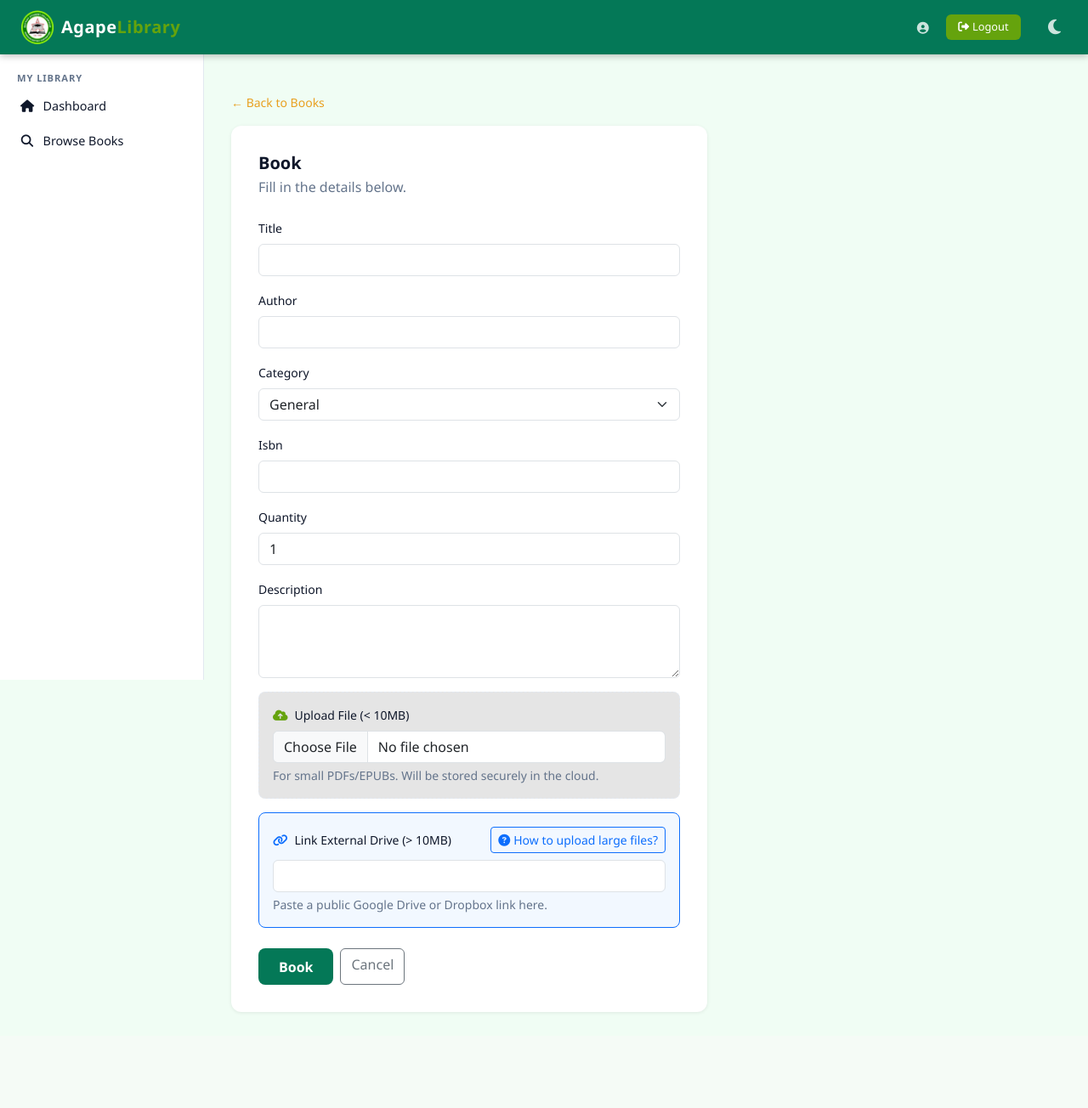
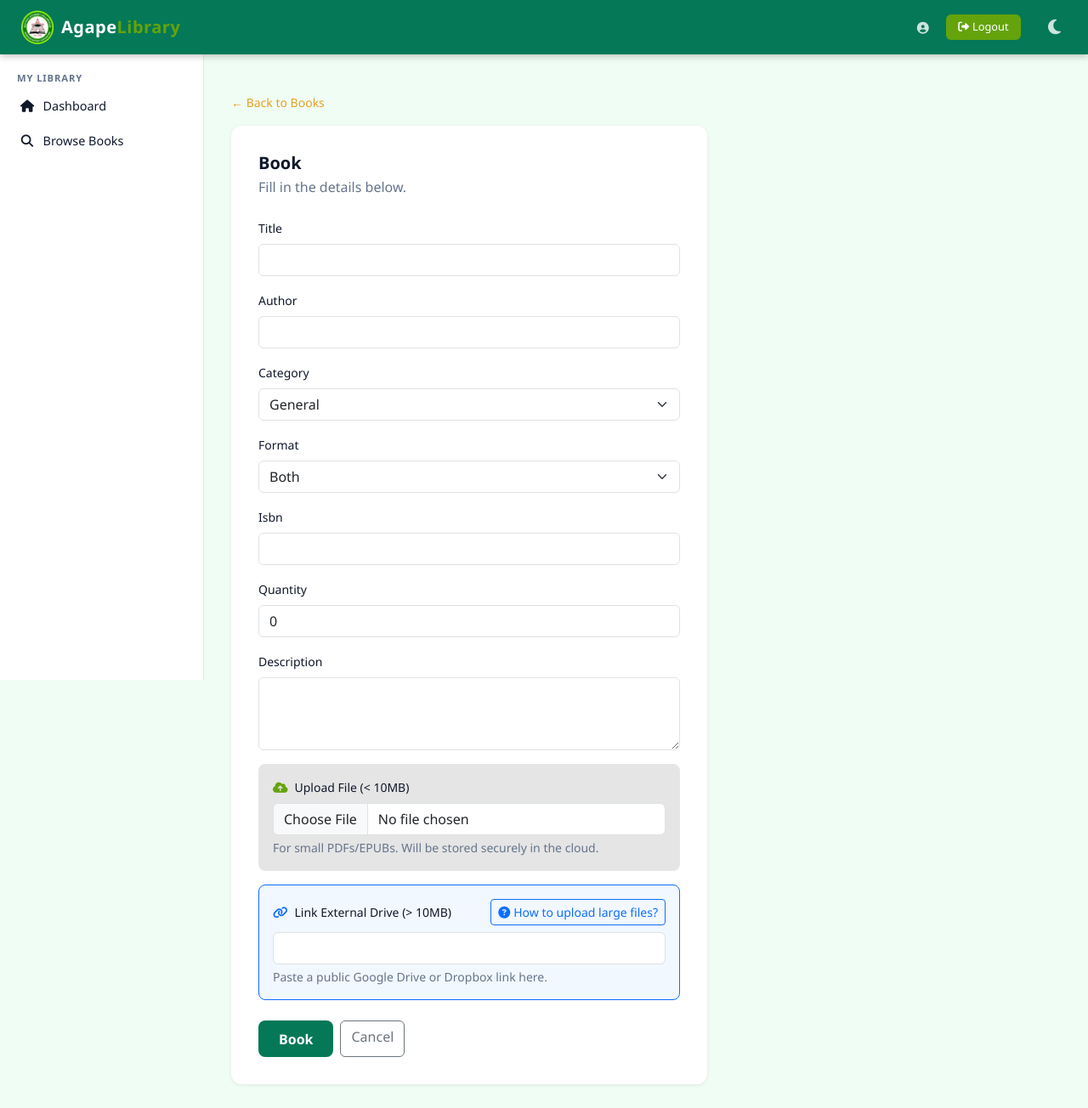
Before and after one commit to lasubsfweb/library-system, a Django app: template library/templates/admin_panel/book_form.html in a window 1280 px wide. Shown: the whole page at 85% size. Before the commit the page ends 1193 px from the top, so only its background shows below. Run offline with Django 5.2, Linux system fonts and the light colour scheme; the template is opened without the code that fills it: values that come from a table or form of the project are taken from there, others are empty.

Commit message:
feat: added dynamic book formats for hard and soft copies

```diff
--- a/library/forms.py
+++ b/library/forms.py
@@ -40,7 +40,7 @@ class AdminLoginForm(forms.Form):
 class BookForm(forms.ModelForm):
     class Meta:
         model  = Book
-        fields = ['title', 'author', 'category', 'isbn', 'quantity', 'description', 'soft_copy', 'external_drive_link']
+        fields = ['title', 'author', 'category', 'format', 'isbn', 'quantity', 'description', 'soft_copy', 'external_drive_link']
         widgets = {
             'description': forms.Textarea(attrs={'rows': 3}),
         }
--- a/library/models.py
+++ b/library/models.py
@@ -100,11 +100,18 @@ class Book(models.Model):
         ('Medicine', 'Medicine'), ('Law', 'Law'), ('General', 'General'),
     )
 
+    FORMAT_CHOICES = (
+        ('Hard Copy', 'Hard Copy'),
+        ('Soft Copy', 'Soft Copy'),
+        ('Both', 'Both')
+    )
+
     title       = models.CharField(max_length=200)
     author      = models.CharField(max_length=100)
     category    = models.CharField(max_length=50, choices=CATEGORY_CHOICES, default='General')
+    format      = models.CharField(max_length=20, choices=FORMAT_CHOICES, default='Both')
     isbn        = models.CharField(max_length=20, unique=True)
-    quantity    = models.PositiveIntegerField(default=1)
+    quantity    = models.PositiveIntegerField(default=0)
     description = models.TextField(blank=True)
     soft_copy   = models.FileField(upload_to='books/soft_copies/', null=True, blank=True)
     external_drive_link = models.URLField(blank=True, null=True, help_text="For files > 10MB. Paste Google Drive link here.")
@@ -117,6 +124,8 @@ class Book(models.Model):
 
     @property
     def is_available(self):
+        if self.format == 'Soft Copy':
+            return False
         return self.available_copies > 0
 
     def __str__(self):
--- a/library/templates/admin_panel/book_form.html
+++ b/library/templates/admin_panel/book_form.html
@@ -12,7 +12,7 @@
     {% csrf_token %}
     {% for field in form %}
       {% if field.name == 'soft_copy' %}
-        <div class="mb-3 p-3" style="border:1px dashed var(--border-color); border-radius:8px; background:rgba(0,0,0,0.1);">
+        <div id="group_soft_copy" class="mb-3 p-3" style="border:1px dashed var(--border-color); border-radius:8px; background:rgba(0,0,0,0.1);">
           <label class="form-label d-flex align-items-center">
             <i class="fa fa-cloud-upload-alt me-2" style="color:var(--accent);"></i>
             Upload File (< 10MB)
@@ -22,7 +22,7 @@
           {% if field.errors %}<div class="text-danger" style="font-size:.82rem;">{{ field.errors.0 }}</div>{% endif %}
         </div>
       {% elif field.name == 'external_drive_link' %}
-        <div class="mb-4 p-3" style="border:1px solid #0d6efd; border-radius:8px; background:rgba(13,110,253,0.05);">
+        <div id="group_external_drive_link" class="mb-4 p-3" style="border:1px solid #0d6efd; border-radius:8px; background:rgba(13,110,253,0.05);">
           <label class="form-label d-flex align-items-center justify-content-between">
             <span><i class="fa fa-link me-2" style="color:#0d6efd;"></i>Link External Drive (> 10MB)</span>
             <button type="button" class="btn btn-sm btn-outline-primary" data-bs-toggle="modal" data-bs-target="#driveGuideModal">
@@ -34,7 +34,7 @@
           {% if field.errors %}<div class="text-danger" style="font-size:.82rem;">{{ field.errors.0 }}</div>{% endif %}
         </div>
       {% else %}
-        <div class="mb-3">
+        <div id="group_{{ field.name }}" class="mb-3">
           <label class="form-label">{{ field.label }}</label>
           {{ field }}
           {% if field.errors %}<div class="text-danger" style="font-size:.82rem;">{{ field.errors.0 }}</div>{% endif %}
@@ -71,4 +71,38 @@
     </div>
   </div>
 </div>
+
+<script>
+  document.addEventListener('DOMContentLoaded', function() {
+    const formatSelect = document.getElementById('id_format');
+    const groupQuantity = document.getElementById('group_quantity');
+    const groupSoftCopy = document.getElementById('group_soft_copy');
+    const groupExternalLink = document.getElementById('group_external_drive_link');
+    const quantityInput = document.getElementById('id_quantity');
+
+    function toggleFields() {
+      if (!formatSelect) return;
+      const format = formatSelect.value;
+      if (format === 'Hard Copy') {
+        if(groupQuantity) groupQuantity.style.display = 'block';
+        if(groupSoftCopy) groupSoftCopy.style.display = 'none';
+        if(groupExternalLink) groupExternalLink.style.display = 'none';
+      } else if (format === 'Soft Copy') {
+        if(groupQuantity) groupQuantity.style.display = 'none';
+        if(quantityInput) quantityInput.value = 0;
+        if(groupSoftCopy) groupSoftCopy.style.display = 'block';
+        if(groupExternalLink) groupExternalLink.style.display = 'block';
+      } else {
+        if(groupQuantity) groupQuantity.style.display = 'block';
+        if(groupSoftCopy) groupSoftCopy.style.display = 'block';
+        if(groupExternalLink) groupExternalLink.style.display = 'block';
+      }
+    }
+
+    if (formatSelect) {
+      formatSelect.addEventListener('change', toggleFields);
+      toggleFields();
+    }
+  });
+</script>
 {% endblock %}
```
Also changed, not shown: library/templates/library/browse_books.html (+6 -1 lines), library/migrations/0005_book_format_alter_book_quantity.py (added).
